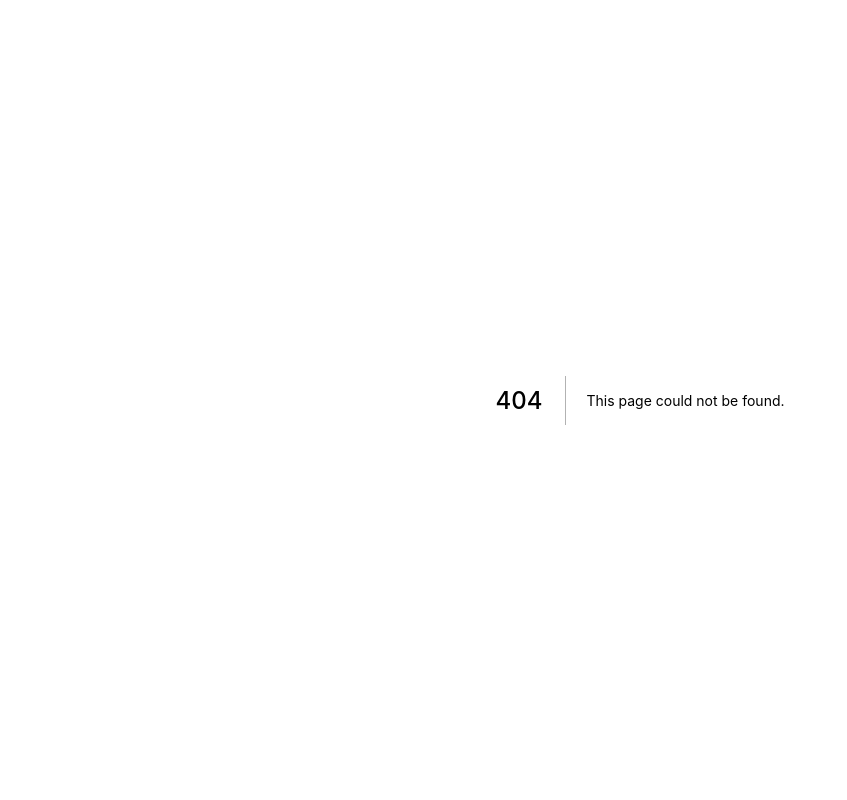
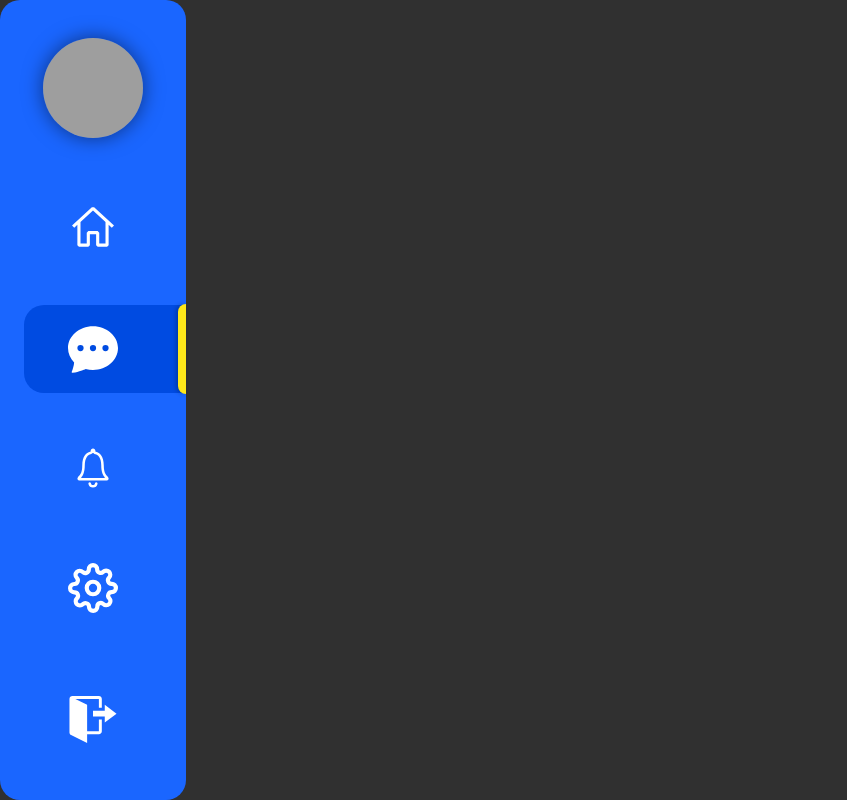
Before and after one commit to acferM/chat-web, a Next.js app: page /chats in a window 1280 px wide. Before the commit this address had no page. Shown: the whole page, without its empty margins (0-847 px from the left). Built offline with nearby package versions, Linux system fonts and the light colour scheme; grey boxes are pictures that could not be loaded.

Commit message:
Sidebar component

```diff
--- a/package.json
+++ b/package.json
@@ -11,11 +11,13 @@
     "next": "12.0.7",
     "react": "17.0.2",
     "react-dom": "17.0.2",
+    "react-icons": "^4.3.1",
     "styled-components": "^5.3.3"
   },
   "devDependencies": {
     "@types/node": "^17.0.8",
     "@types/react": "^17.0.38",
+    "@types/react-icons": "^3.0.0",
     "@types/styled-components": "^5.1.19",
     "@typescript-eslint/eslint-plugin": "^5.9.0",
     "@typescript-eslint/parser": "^5.9.0",
--- /dev/null
+++ b/src/components/Sidebar/index.tsx
@@ -0,0 +1,38 @@
+import React from 'react';
+import { VscHome } from 'react-icons/vsc';
+import { BsFillChatDotsFill } from 'react-icons/bs';
+import { IoIosNotificationsOutline } from 'react-icons/io';
+import { FiSettings } from 'react-icons/fi';
+import { GoSignOut } from 'react-icons/go';
+
+import { Container } from './styles';
+
+export function Sidebar(): JSX.Element {
+  return (
+    <Container>
+      <img src="https://github.com/acferM.png" alt="acferM" />
+
+      <nav>
+        <button type="button">
+          <VscHome size={50} />
+        </button>
+
+        <button type="button" className="active">
+          <BsFillChatDotsFill size={50} />
+        </button>
+
+        <button type="button">
+          <IoIosNotificationsOutline size={50} />
+        </button>
+
+        <button type="button">
+          <FiSettings size={50} />
+        </button>
+      </nav>
+
+      <button type="button">
+        <GoSignOut size={50} />
+      </button>
+    </Container>
+  );
+}
--- /dev/null
+++ b/src/components/Sidebar/styles.ts
@@ -0,0 +1,81 @@
+import styled from 'styled-components';
+
+export const Container = styled.aside`
+  height: 100%;
+  background: ${props => props.theme.colors.blue};
+  width: 11.625rem;
+  border-radius: 1.25rem;
+  display: flex;
+  flex-direction: column;
+  align-items: center;
+  justify-content: space-between;
+  padding: 2.375rem 0;
+
+  img {
+    aspect-ratio: 1/1;
+    width: 6.25rem;
+    border-radius: 50%;
+    box-shadow: 0 0 20px rgba(0, 0, 0, 0.5);
+  }
+
+  nav {
+    width: 100%;
+    display: flex;
+    flex-direction: column;
+    gap: 2rem;
+
+    button {
+      margin-left: 1.5rem;
+      height: 5.5rem;
+      border-radius: 1.25rem 0 0 1.25rem;
+      border: 0;
+      background: transparent;
+      transition: background 0.2s;
+      position: relative;
+
+      &:hover {
+        background: #004be1;
+      }
+
+      &.active {
+        background: #004be1;
+
+        &::after {
+          content: '';
+          position: absolute;
+          top: -1px;
+          right: 0;
+          height: 5.625rem;
+          width: 0.5rem;
+          background: #ffe81a;
+          border-radius: 1.5rem 0 0 1.5rem;
+          box-shadow: -2px 0 4px rgba(0, 0, 0, 0.25);
+        }
+      }
+
+      svg {
+        color: ${props => props.theme.colors.text};
+        margin-right: 1.5rem;
+      }
+    }
+  }
+
+  > button {
+    border: 0;
+    border-radius: 1.25rem;
+    padding: 1rem;
+    display: flex;
+    align-items: center;
+    justify-content: center;
+    background: transparent;
+    transition: background 0.2s;
+
+    &:hover {
+      background: #004be1;
+    }
+
+    svg {
+      color: ${props => props.theme.colors.text};
+    }
+  }
+`;
--- /dev/null
+++ b/src/pages/chats.tsx
@@ -0,0 +1,10 @@
+import { Sidebar } from '../components/Sidebar';
+import { Container } from '../styles/Chat';
+
+export default function Chats(): JSX.Element {
+  return (
+    <Container>
+      <Sidebar />
+    </Container>
+  );
+}
--- /dev/null
+++ b/src/styles/Chat.ts
@@ -0,0 +1,5 @@
+import styled from 'styled-components';
+
+export const Container = styled.div`
+  height: 100vh;
+`;
```
Also changed, not shown: src/pages/index.tsx (+10 -1 lines), 1 other file (tests, documents, lock files or other folders).
